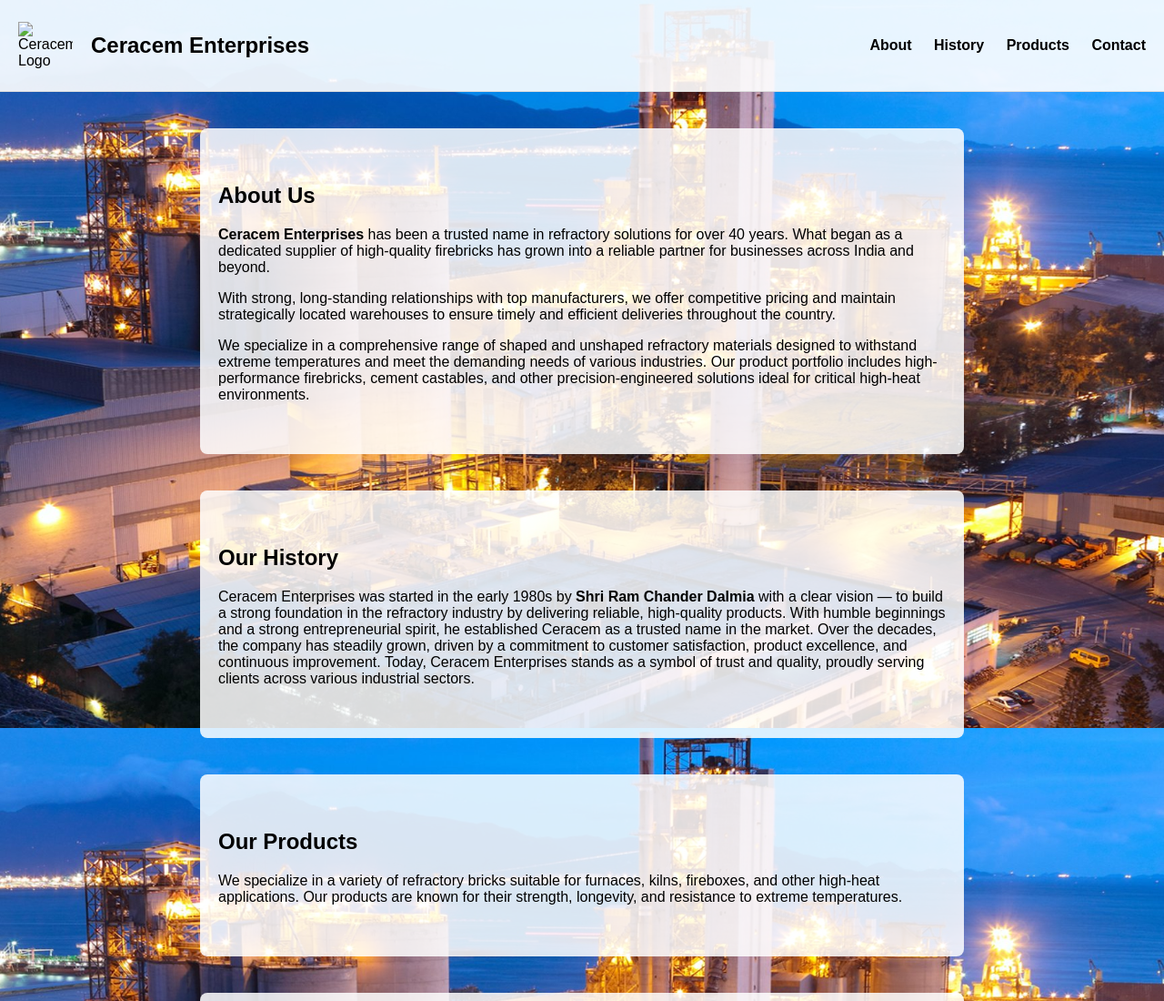
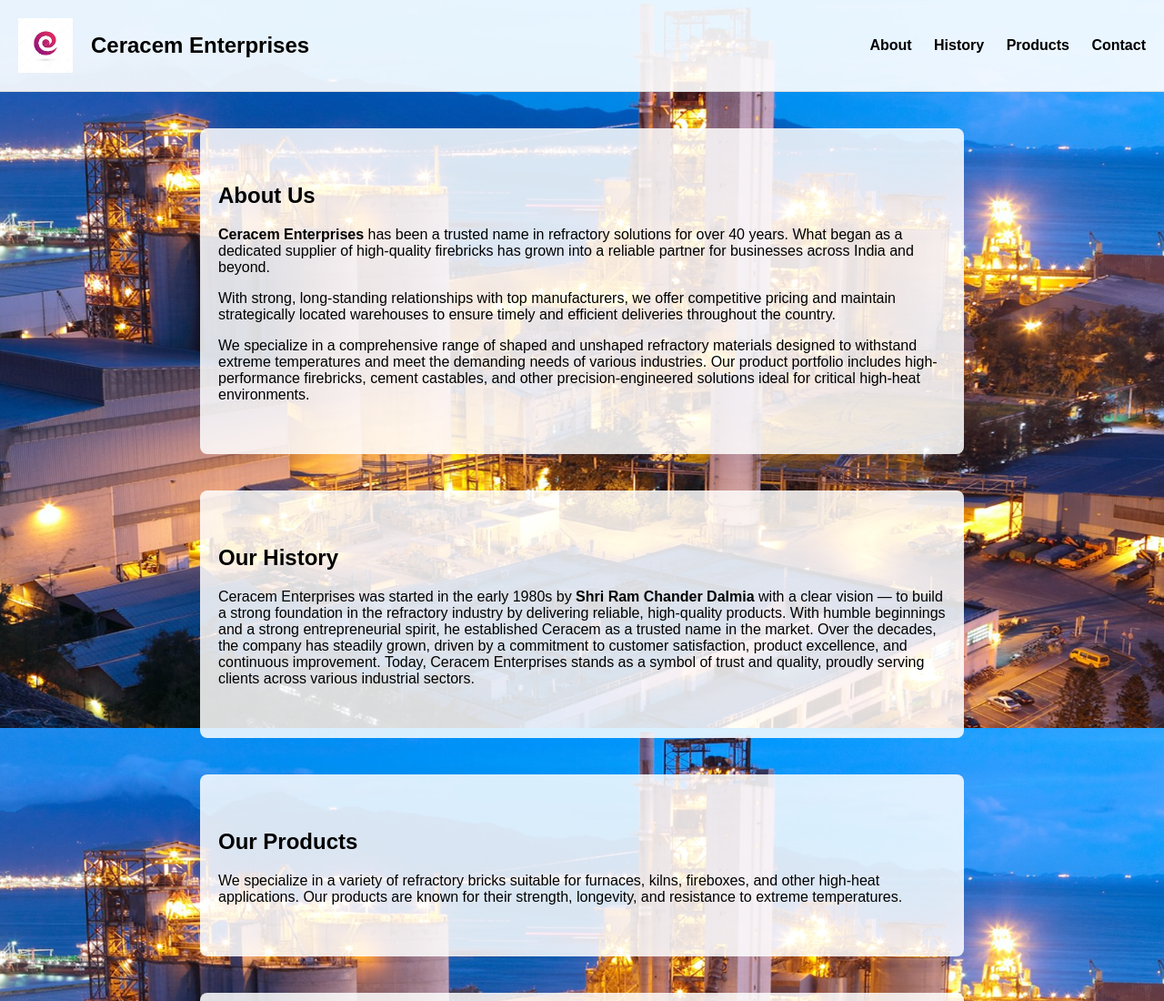
Before and after one commit to yashdalmia99/ceracem-website, a plain HTML site: page index.html in a window 1280 px wide. Shown: the top 1100 px of the page at 91% size. Drawn offline with Linux system fonts and the light colour scheme.

Commit message:
Add files via upload

```diff
--- a/index.html
+++ b/index.html
@@ -56,7 +56,7 @@
 </head>
 <body>
   <header>
-    <img src="logo.png" alt="Ceracem Logo" />
+    <img src="logo.png.jpg" alt="Ceracem Logo" />
     <h1>Ceracem Enterprises</h1>
     <nav>
       <a href="#about">About</a>
```
